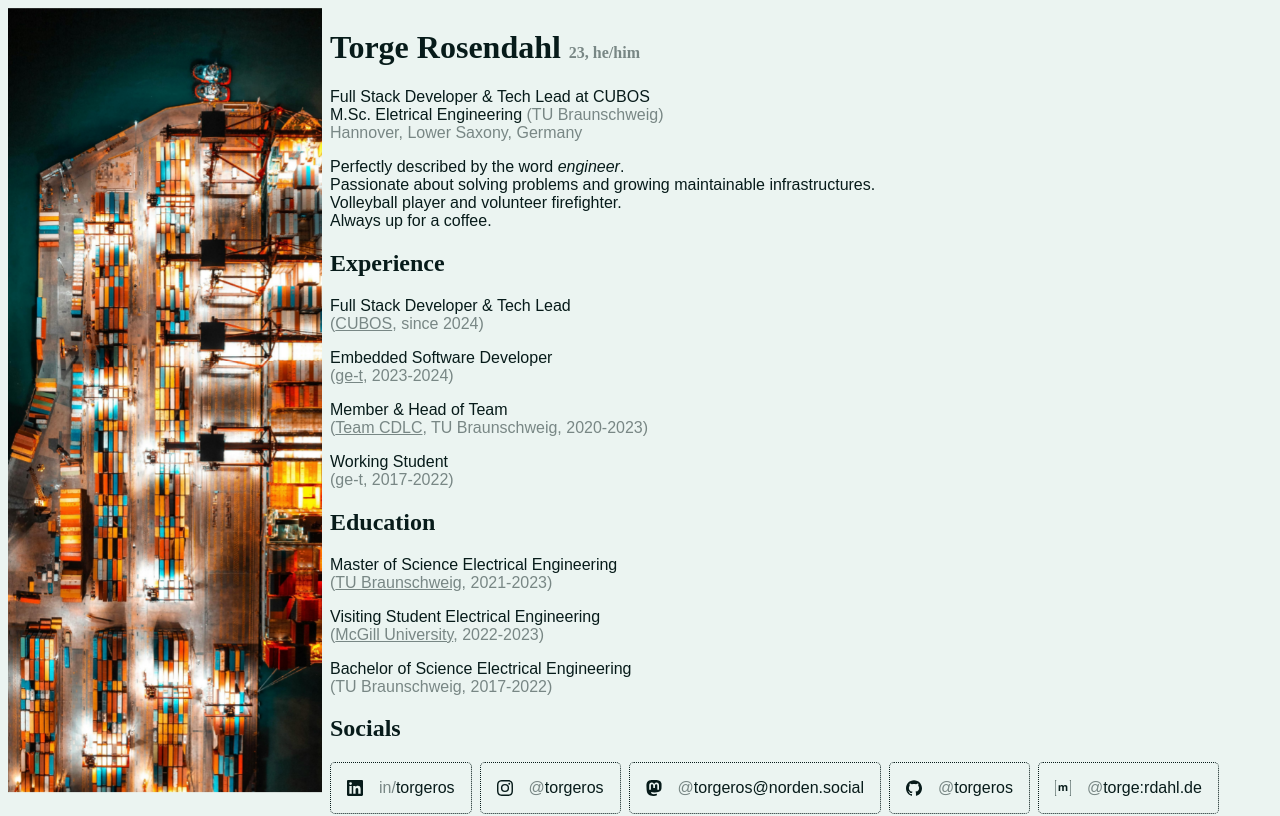
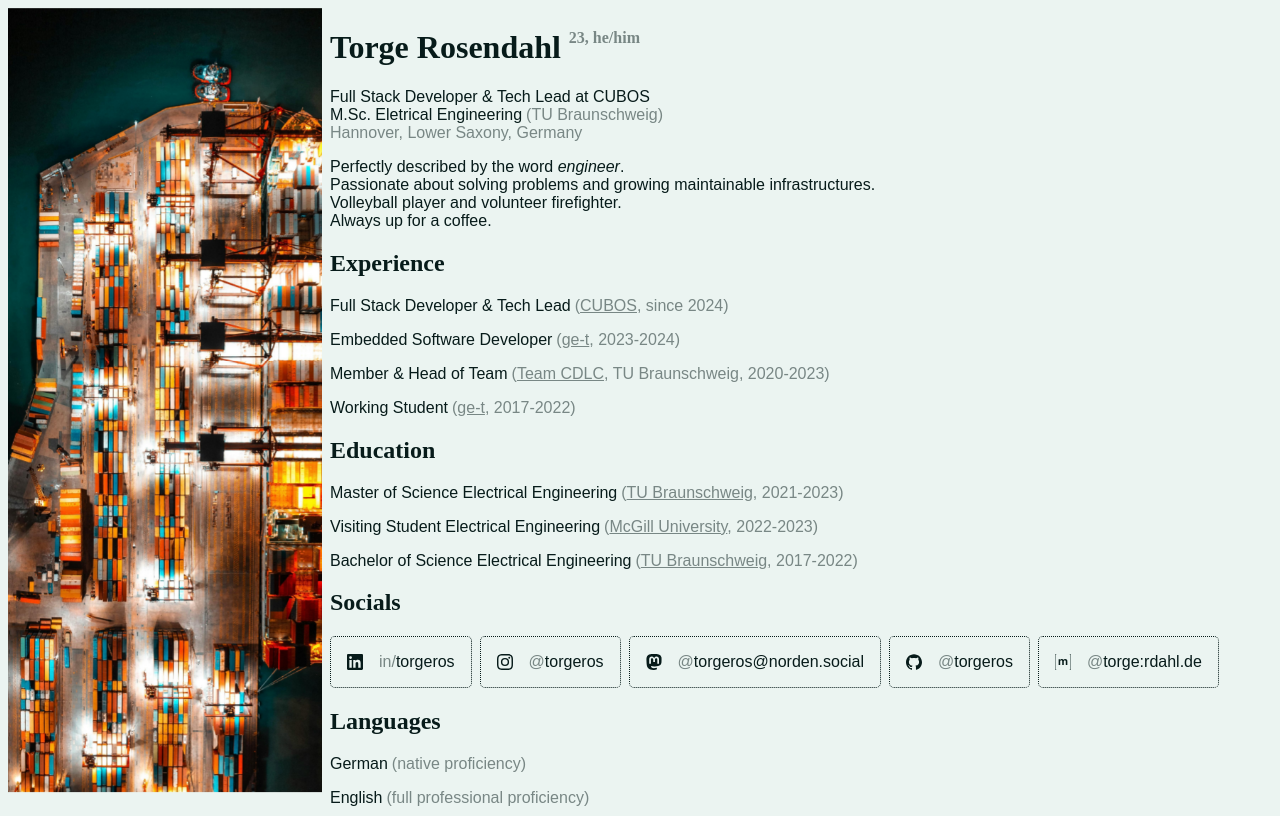
Before and after one commit to rdahl-de/torge, a Nuxt app: page / in a window 1280 px wide. Shown: the top 816 px of the page. Built offline with nearby package versions, Linux system fonts and the light colour scheme.

Commit message:
change line breaking behaviour on cv entries and title

```diff
--- a/assets/css/main.css
+++ b/assets/css/main.css
@@ -36,3 +36,13 @@ a {
   color: inherit;
   text-decoration: underline;
 }
+
+/*
+break lines cleanly between elements and keep blocks together
+*/
+.cleanlbr {
+  display: flex;
+  flex-flow: row wrap;
+  /* browser deletes whitespace between flex elements */
+  column-gap: 0.25em;
+}
--- a/components/CvEntry.vue
+++ b/components/CvEntry.vue
@@ -1,13 +1,5 @@
 <template>
-  <p class="cventry">
+  <p class="cleanlbr">
     <slot />
   </p>
 </template>
-
-<style>
-.cventry {
-  display: flex;
-  flex-direction: column;
-  flex-wrap: wrap;
-}
-</style>
--- a/pages/index.vue
+++ b/pages/index.vue
@@ -1,9 +1,10 @@
 <template>
-  <h1>Torge Rosendahl <span class="pale" style="font-size: 1rem;">{{ age }}, he/him</span></h1>
+  <h1 class="cleanlbr">Torge Rosendahl <span class="pale" style="font-size: 1rem;">{{ age }}, he/him</span></h1>
   Full Stack Developer & Tech Lead at CUBOS
   <br />
-  M.Sc. Eletrical Engineering <At>TU Braunschweig</At>
-  <br />
+  <span class="cleanlbr">
+    M.Sc. Eletrical Engineering <At>TU Braunschweig</At>
+  </span>
   <At nopar>Hannover, Lower Saxony, Germany</At>
 
   <p>
@@ -30,7 +31,7 @@
     </CvEntry>
     <CvEntry>
       Working Student
-      <At>ge-t, 2017-2022</At>
+      <At><a href="https://ge-t.de/">ge-t</a>, 2017-2022</At>
     </CvEntry>
   </Section>
   <Section name="Education">
@@ -44,7 +45,7 @@
     </CvEntry>
     <CvEntry>
       Bachelor of Science Electrical Engineering
-      <At>TU Braunschweig, 2017-2022</At>
+      <At><a href="https://www.tu-braunschweig.de/">TU Braunschweig</a>, 2017-2022</At>
     </CvEntry>
   </Section>
   <Section name="Socials">
```
